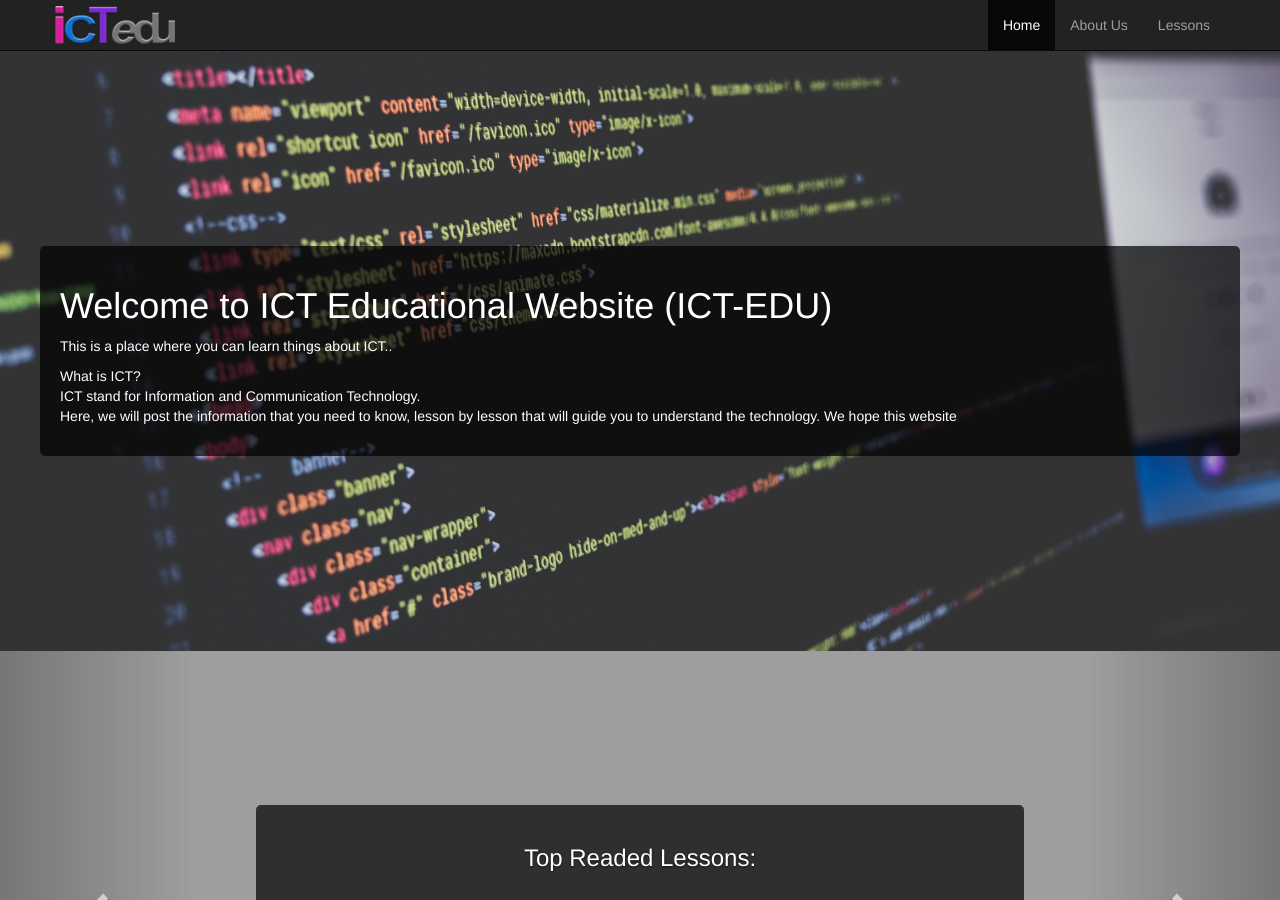
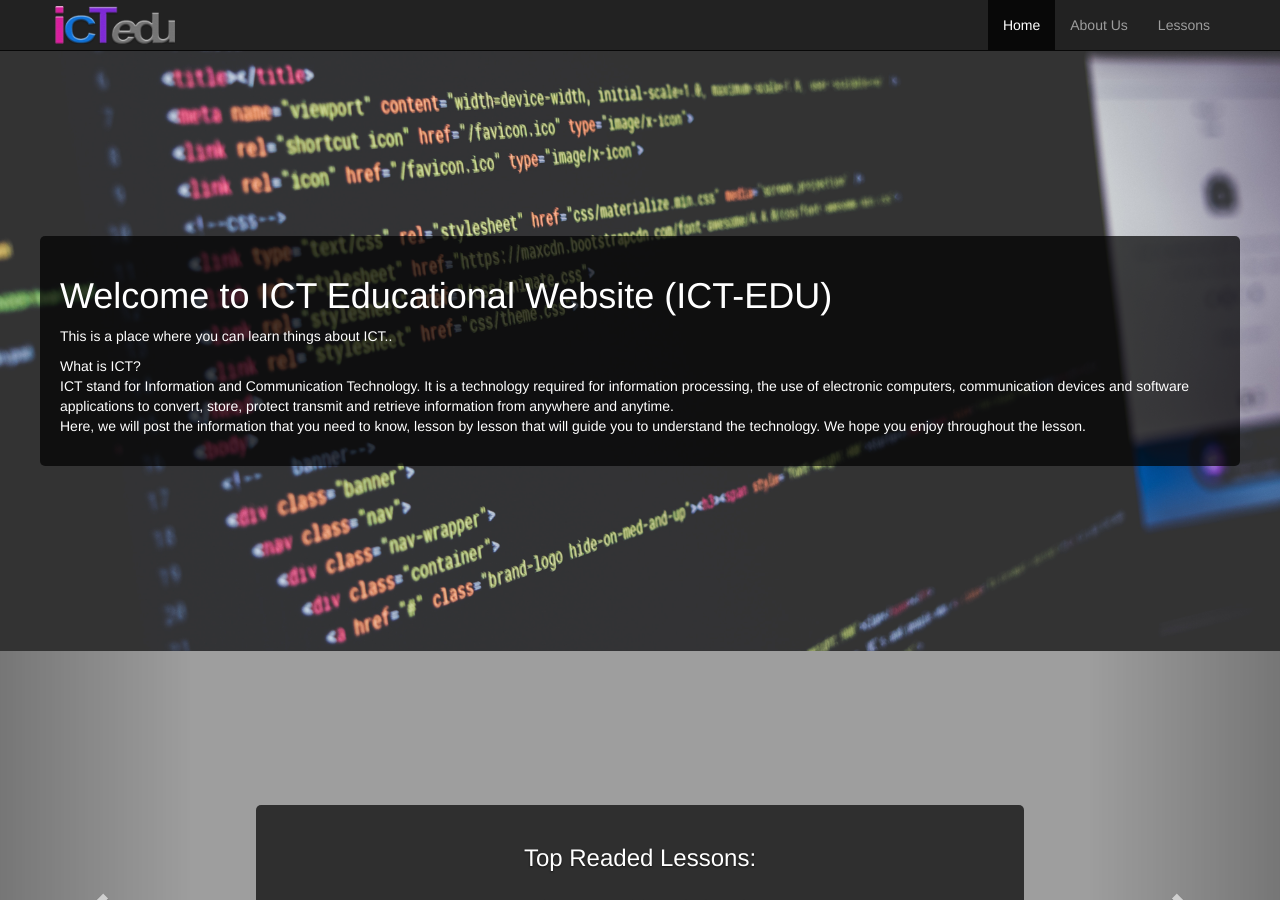
Before and after one commit to ictedu/ictedu.github.io, a Jekyll site: the page built from index.html, in a window 1280 px wide and 900 px high. Built offline with Jekyll 4.4.1, drawn with Linux system fonts in a browser that asks for light colours; nearby versions of some CDN libraries.

Commit message:
update homepage

```diff
--- a/_includes/homepage/section-header.html
+++ b/_includes/homepage/section-header.html
@@ -5,8 +5,14 @@
       <p>This is a place where you can learn things about ICT..</p>
       <p>
         What is ICT?<br />
-        ICT stand for Information and Communication Technology. <br />
-        Here, we will post the information that you need to know, lesson by lesson that will guide you to understand the technology. We hope this website
+        ICT stand for Information and Communication Technology.
+        It is a technology required for information processing,
+        the use of electronic computers, communication devices and
+        software applications to convert, store, protect transmit and
+        retrieve information from anywhere and anytime.<br />
+        Here, we will post the information that you need to know,
+        lesson by lesson that will guide you to understand the technology.
+        We hope you enjoy throughout the lesson.
       </p>
     </div>
   </div>
```
